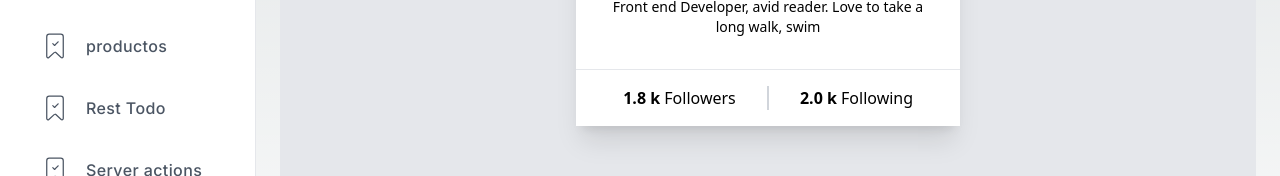
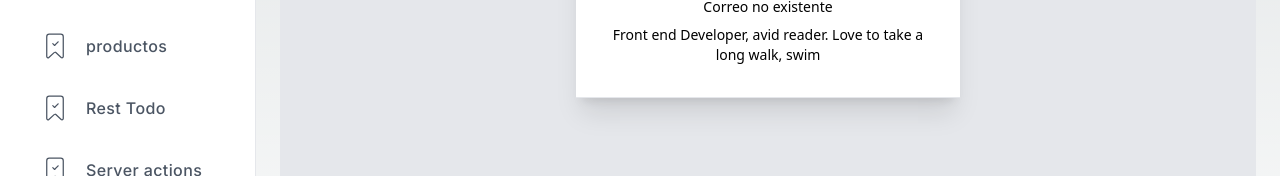
Before and after one commit to fredo09/admin-todo-next, a Next.js app: page /dashboard/profile in a window 1280 px wide. Shown: the part 477-653 px from the top of the page. Built offline with nearby package versions, Linux system fonts and the light colour scheme; no server answers.

Commit message:
add new provider in google and view Profile page

```diff
--- a/next.config.mjs
+++ b/next.config.mjs
@@ -12,6 +12,10 @@
             {
                 protocol: 'https',
                 hostname: 'avatars.githubusercontent.com'
+            },
+            {
+                protocol: 'https',
+                hostname: 'lh3.googleusercontent.com'
             }
         ]
     }
--- a/src/app/api/auth/[...nextauth]/route.ts
+++ b/src/app/api/auth/[...nextauth]/route.ts
@@ -4,13 +4,18 @@
 
 import NextAuth, { NextAuthOptions } from 'next-auth';
 import GithubProvider from 'next-auth/providers/github';
+import GoogleProvider from 'next-auth/providers/google';
 
 export const authOptions:NextAuthOptions = {
     providers: [
+        GoogleProvider({
+            clientId: process.env.AUTH_GOOGLE_ID ?? '',
+            clientSecret: process.env.AUTH_GOGGLE_SECRET ?? ''
+        }),
         GithubProvider({
             clientId: process.env.AUTH_GITHUB_ID ?? '',
             clientSecret: process.env.AUTH_GITHUB_SECRET ?? ''
-        })
+        }),
     ]
 };
 
--- a/src/app/dashboard/profile/page.tsx
+++ b/src/app/dashboard/profile/page.tsx
@@ -46,17 +46,6 @@
                         </p>
                     </div>
                     <hr className="mt-8" />
-                    <div className="flex p-4">
-                        <div className="w-1/2 text-center">
-                            <span className="font-bold">1.8 k</span> Followers
-                        </div>
-                        <div className="w-0 border border-gray-300">
-
-                        </div>
-                        <div className="w-1/2 text-center">
-                            <span className="font-bold">2.0 k</span> Following
-                        </div>
-                    </div>
             </div>
         </div>
     );
```
Also changed, not shown: 1 other file (tests, documents, lock files or other folders).
